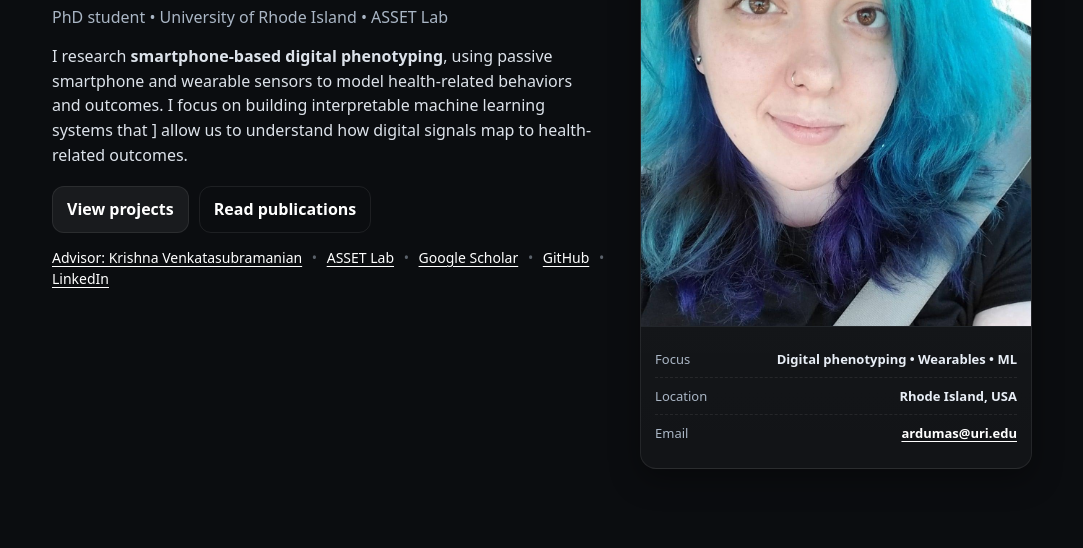
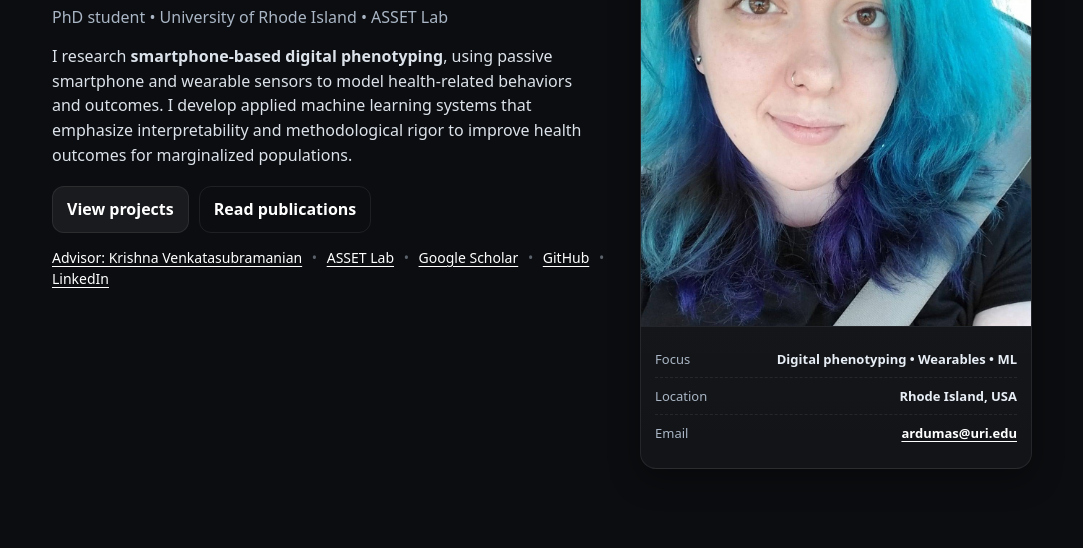
Before and after one commit to a-dumas/a-dumas.github.io, a plain HTML site: page index.html in a window 1280 px wide. Shown: the part 187-735 px from the top of the page, without its empty margins (98-1181 px from the left). Drawn offline with Linux system fonts and the light colour scheme.

Commit message:
Update index.html

```diff
--- a/index.html
+++ b/index.html
@@ -43,11 +43,9 @@
           <h1 class="hero-title">Arlen Dumas</h1>
           <p class="hero-subtitle">PhD student • University of Rhode Island • ASSET Lab</p>
 
-          <p class="hero-blurb">
-            I research <strong>smartphone-based digital phenotyping</strong>, using passive smartphone and wearable sensors
-            to model health-related behaviors and outcomes. I focus on building interpretable machine learning systems that ]
-            allow us to understand how digital signals map to health-related outcomes.
-          </p>
+            <p class="hero-blurb">
+              I research <strong>smartphone-based digital phenotyping</strong>, using passive smartphone and wearable sensors to model health-related behaviors and outcomes.
+              I develop applied machine learning systems that emphasize interpretability and methodological rigor to improve health outcomes for marginalized populations.
 
           <div class="hero-cta">
             <a class="btn" href="#projects">View projects</a>
```
